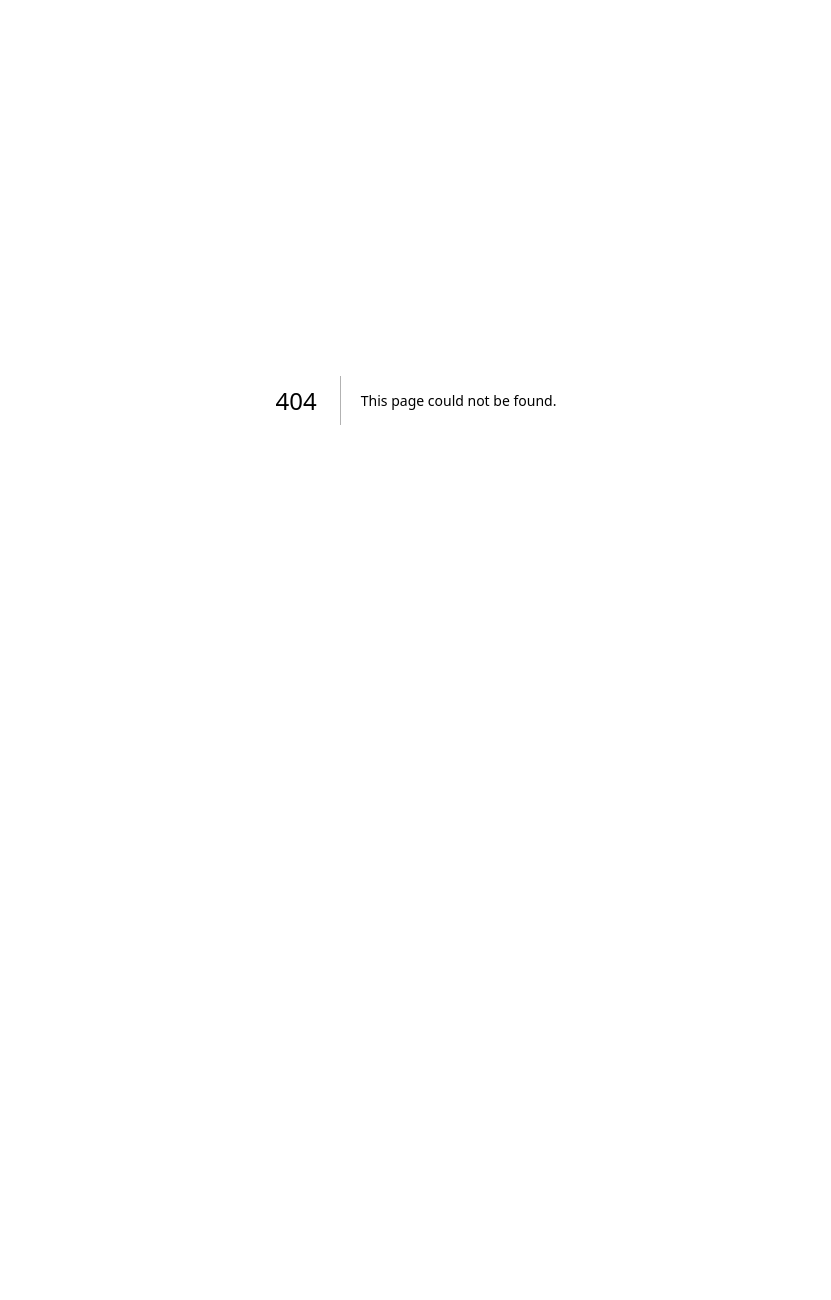
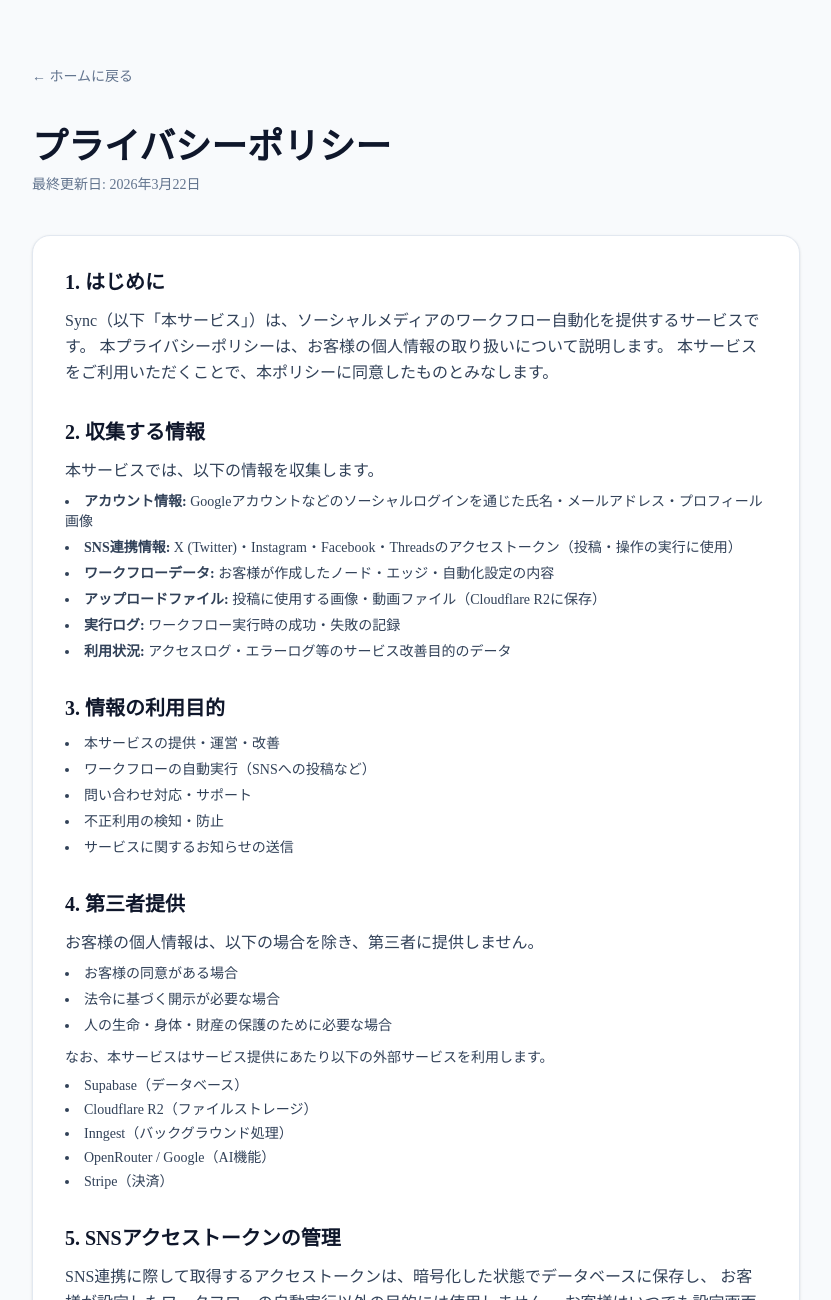
Before and after one commit to net-runners-com/sync, a Next.js app: page /privacy-policy in a window 1280 px wide. Before the commit this address had no page. Shown: the top 1300 px of the page, without its empty margins (224-1055 px from the left). Before the commit the page ends 800 px from the top, so only its background shows below. Built offline with nearby package versions, Linux system fonts and the light colour scheme.

Commit message:
feat: Add /privacy-policy page

```diff
--- /dev/null
+++ b/src/app/privacy-policy/page.tsx
@@ -0,0 +1,173 @@
+import type { Metadata } from "next";
+import Link from "next/link";
+
+export const metadata: Metadata = {
+  title: "プライバシーポリシー | Sync",
+  description: "Syncのプライバシーポリシーです。個人情報の取り扱いについてご確認ください。",
+};
+
+export default function PrivacyPolicyPage() {
+  const lastUpdated = "2026年3月22日";
+
+  return (
+    <div className="min-h-screen bg-slate-50 dark:bg-slate-950 py-16 px-4">
+      <div className="max-w-3xl mx-auto">
+        {/* ヘッダー */}
+        <div className="mb-10">
+          <Link
+            href="/"
+            className="text-sm text-slate-500 hover:text-slate-700 dark:text-slate-400 dark:hover:text-slate-200 transition-colors mb-6 inline-flex items-center gap-1"
+          >
+            ← ホームに戻る
+          </Link>
+          <h1 className="text-4xl font-bold text-slate-900 dark:text-white mt-4">
+            プライバシーポリシー
+          </h1>
+          <p className="text-slate-500 dark:text-slate-400 mt-2 text-sm">
+            最終更新日: {lastUpdated}
+          </p>
+        </div>
+
+        {/* 本文 */}
+        <div className="bg-white dark:bg-slate-900 rounded-2xl border border-slate-200 dark:border-slate-800 shadow-sm p-8 flex flex-col gap-8 text-slate-700 dark:text-slate-300 leading-relaxed">
+
+          <section>
+            <h2 className="text-xl font-bold text-slate-900 dark:text-white mb-3">1. はじめに</h2>
+            <p>
+              Sync（以下「本サービス」）は、ソーシャルメディアのワークフロー自動化を提供するサービスです。
+              本プライバシーポリシーは、お客様の個人情報の取り扱いについて説明します。
+              本サービスをご利用いただくことで、本ポリシーに同意したものとみなします。
+            </p>
+          </section>
+
+          <section>
+            <h2 className="text-xl font-bold text-slate-900 dark:text-white mb-3">2. 収集する情報</h2>
+            <p className="mb-2">本サービスでは、以下の情報を収集します。</p>
+            <ul className="list-disc list-inside space-y-1.5 text-sm">
+              <li><strong>アカウント情報:</strong> Googleアカウントなどのソーシャルログインを通じた氏名・メールアドレス・プロフィール画像</li>
+              <li><strong>SNS連携情報:</strong> X (Twitter)・Instagram・Facebook・Threadsのアクセストークン（投稿・操作の実行に使用）</li>
+              <li><strong>ワークフローデータ:</strong> お客様が作成したノード・エッジ・自動化設定の内容</li>
+              <li><strong>アップロードファイル:</strong> 投稿に使用する画像・動画ファイル（Cloudflare R2に保存）</li>
+              <li><strong>実行ログ:</strong> ワークフロー実行時の成功・失敗の記録</li>
+              <li><strong>利用状況:</strong> アクセスログ・エラーログ等のサービス改善目的のデータ</li>
+            </ul>
+          </section>
+
+          <section>
+            <h2 className="text-xl font-bold text-slate-900 dark:text-white mb-3">3. 情報の利用目的</h2>
+            <ul className="list-disc list-inside space-y-1.5 text-sm">
+              <li>本サービスの提供・運営・改善</li>
+              <li>ワークフローの自動実行（SNSへの投稿など）</li>
+              <li>問い合わせ対応・サポート</li>
+              <li>不正利用の検知・防止</li>
+              <li>サービスに関するお知らせの送信</li>
+            </ul>
+          </section>
+
+          <section>
+            <h2 className="text-xl font-bold text-slate-900 dark:text-white mb-3">4. 第三者提供</h2>
+            <p className="mb-2">
+              お客様の個人情報は、以下の場合を除き、第三者に提供しません。
+            </p>
+            <ul className="list-disc list-inside space-y-1.5 text-sm">
+              <li>お客様の同意がある場合</li>
+              <li>法令に基づく開示が必要な場合</li>
+              <li>人の生命・身体・財産の保護のために必要な場合</li>
+            </ul>
+            <p className="mt-3 text-sm">
+              なお、本サービスはサービス提供にあたり以下の外部サービスを利用します。
+            </p>
+            <ul className="list-disc list-inside space-y-1 text-sm mt-2">
+              <li>Supabase（データベース）</li>
+              <li>Cloudflare R2（ファイルストレージ）</li>
+              <li>Inngest（バックグラウンド処理）</li>
+              <li>OpenRouter / Google（AI機能）</li>
+              <li>Stripe（決済）</li>
+            </ul>
+          </section>
+
+          <section>
+            <h2 className="text-xl font-bold text-slate-900 dark:text-white mb-3">5. SNSアクセストークンの管理</h2>
+            <p>
+              SNS連携に際して取得するアクセストークンは、暗号化した状態でデータベースに保存し、
+              お客様が設定したワークフローの自動実行以外の目的には使用しません。
+              お客様はいつでも設定画面から連携を解除し、トークンを削除することができます。
+            </p>
+          </section>
+
+          <section>
+            <h2 className="text-xl font-bold text-slate-900 dark:text-white mb-3">6. データの保存期間</h2>
+            <p>
+              お客様のデータは、アカウント削除のご要望があるまで保持します。
+              アカウント削除後は、法令上の保存義務がある場合を除き、速やかに削除します。
+              実行ログは最大90日間保存されます。
+            </p>
+          </section>
+
+          <section>
+            <h2 className="text-xl font-bold text-slate-900 dark:text-white mb-3">7. Cookieの使用</h2>
+            <p>
+              本サービスはセッション管理のためにCookieを使用します。
+              ブラウザの設定によりCookieを無効にすることができますが、
+              その場合、ログイン機能など一部のサービスが正常に動作しない場合があります。
+            </p>
+          </section>
+
+          <section>
+            <h2 className="text-xl font-bold text-slate-900 dark:text-white mb-3">8. お客様の権利</h2>
+            <p className="mb-2">お客様はご自身の個人情報について以下の権利を持ちます。</p>
+            <ul className="list-disc list-inside space-y-1.5 text-sm">
+              <li><strong>開示請求:</strong> 保有している個人情報の内容の開示</li>
+              <li><strong>訂正・追加・削除:</strong> 不正確な個人情報の訂正または削除</li>
+              <li><strong>利用停止:</strong> 個人情報の利用・第三者提供の停止</li>
+            </ul>
+            <p className="mt-3 text-sm">
+              これらのご要望については、下記のお問い合わせ先までご連絡ください。
+            </p>
+          </section>
+
+          <section>
+            <h2 className="text-xl font-bold text-slate-900 dark:text-white mb-3">9. セキュリティ</h2>
+            <p>
+              お客様の個人情報を保護するため、適切な技術的・組織的安全管理措置を講じています。
+              ただし、インターネット上での完全なセキュリティを保証することはできません。
+            </p>
+          </section>
+
+          <section>
+            <h2 className="text-xl font-bold text-slate-900 dark:text-white mb-3">10. プライバシーポリシーの変更</h2>
+            <p>
+              本ポリシーは必要に応じて改定することがあります。
+              重要な変更がある場合は、本サービス上でお知らせします。
+              改定後のポリシーは本ページに掲載した時点から有効となります。
+            </p>
+          </section>
+
+          <section>
+            <h2 className="text-xl font-bold text-slate-900 dark:text-white mb-3">11. お問い合わせ</h2>
+            <p>
+              プライバシーポリシーに関するお問い合わせは、下記までご連絡ください。
+            </p>
+            <div className="mt-3 p-4 bg-slate-50 dark:bg-slate-800 rounded-xl text-sm">
+              <p className="font-semibold text-slate-800 dark:text-slate-200">Sync 運営事務局</p>
+              <p className="text-slate-500 dark:text-slate-400 mt-1">
+                お問い合わせフォームまたはメールにてご連絡ください。
+              </p>
+            </div>
+          </section>
+        </div>
+
+        {/* フッター */}
+        <div className="mt-8 text-center text-sm text-slate-400 dark:text-slate-600">
+          <Link href="/" className="hover:text-slate-600 dark:hover:text-slate-400 transition-colors">
+            トップページへ戻る
+          </Link>
+          <span className="mx-2">·</span>
+          <Link href="/terms" className="hover:text-slate-600 dark:hover:text-slate-400 transition-colors">
+            利用規約
+          </Link>
+        </div>
+      </div>
+    </div>
+  );
+}
```
